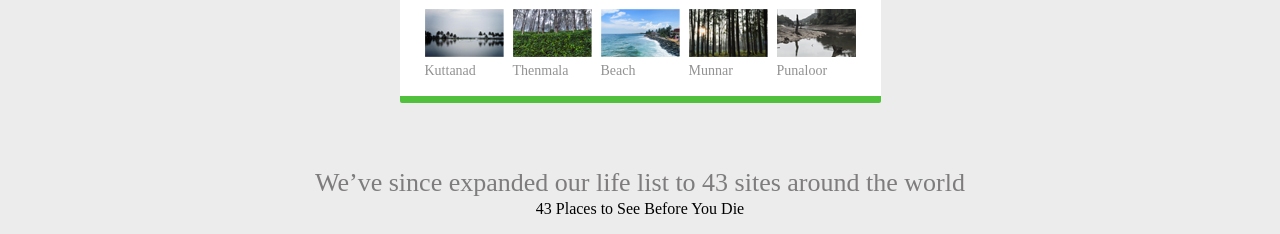
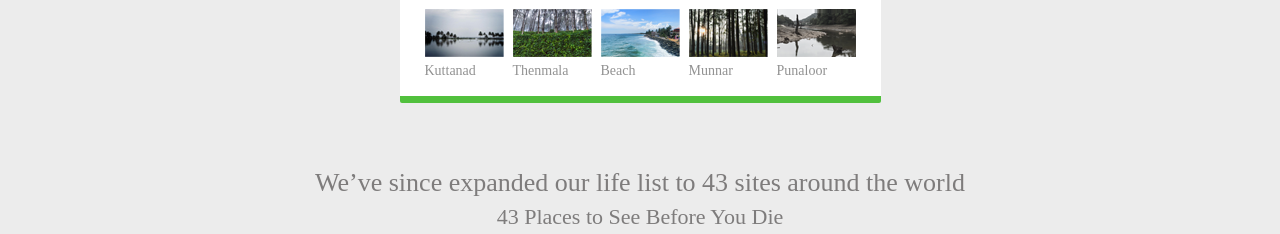
Before and after one commit to spavelo/base_project, a website built with webpack: page index.html in a window 1280 px wide. Shown: the part 667-901 px from the top of the page. Built offline with nearby package versions, Linux system fonts and the light colour scheme.

Commit message:
[add]styles for class 'subtitle2'

```diff
--- a/src/style/layout/_main.scss
+++ b/src/style/layout/_main.scss
@@ -131,3 +131,10 @@
   line-height: 34px;
   margin-top: 63px;
 }
+.subtitle2{
+  color: #7e7c7c;
+  font-family: "Segoe WP";
+  font-size: 22px;
+  font-weight: 300;
+  line-height: 34px;
+}
```
